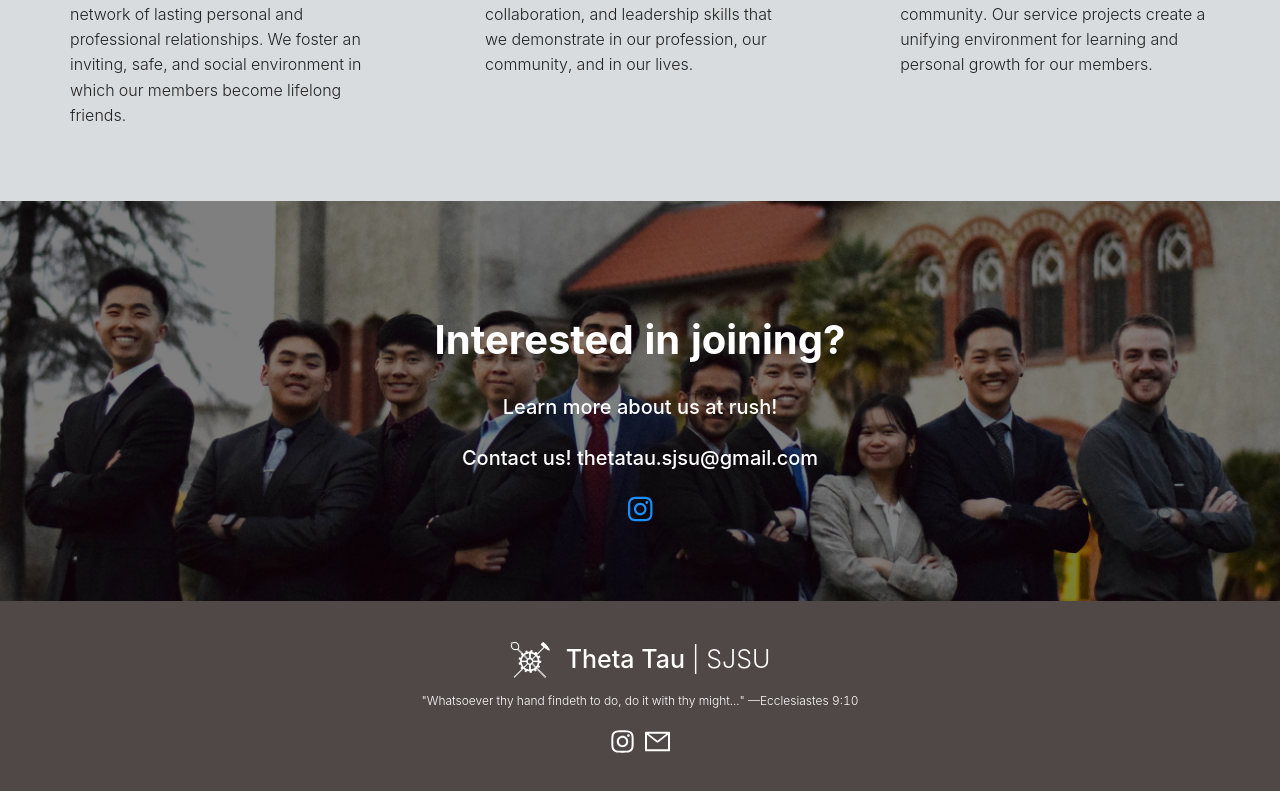
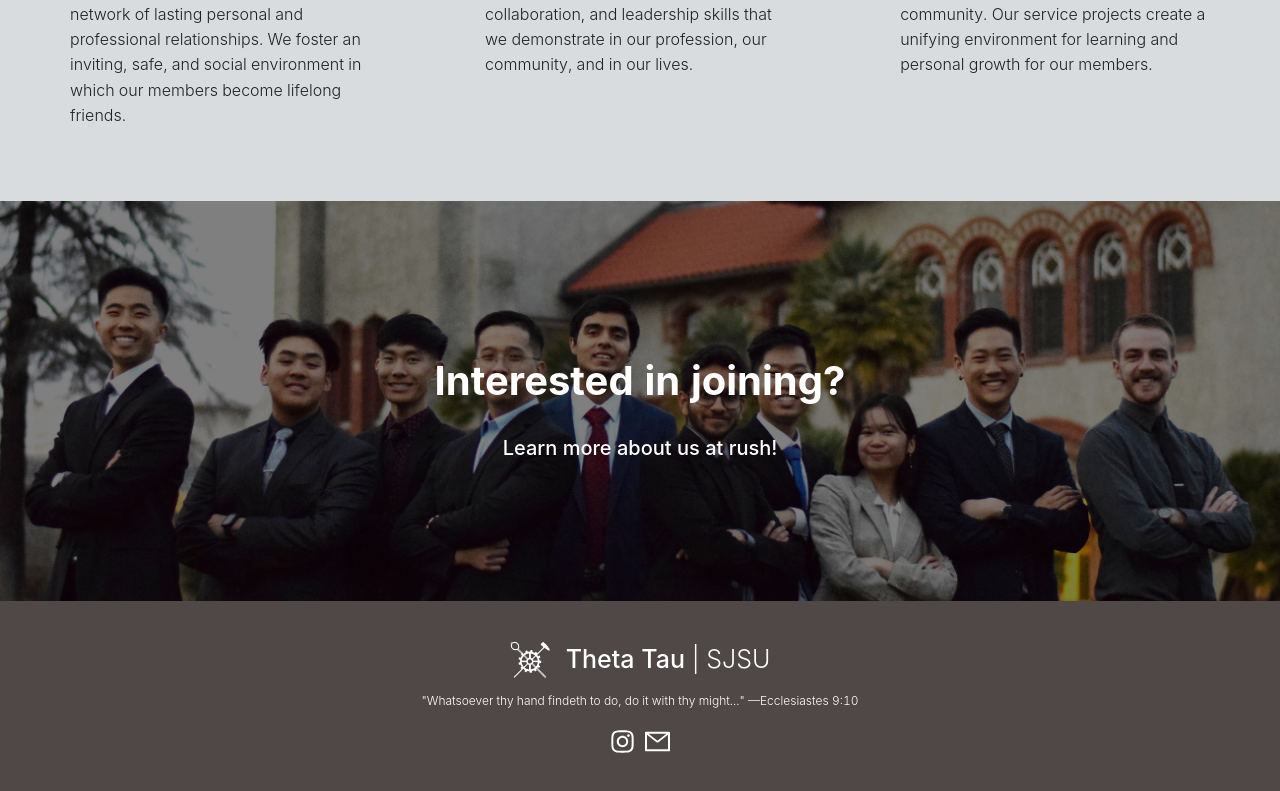
Before and after one commit to williamtnguyen/SJSU-TT, a React (Create React App) app in the folder frontend-v2/: page / in a window 1280 px wide. Shown: the part 1559-2350 px from the top of the page. Built offline with nearby package versions, Linux system fonts and the light colour scheme.

Commit message:
Remove font-awesome and opt for antd-icons

```diff
--- a/frontend-v2/package.json
+++ b/frontend-v2/package.json
@@ -4,9 +4,6 @@
   "private": true,
   "dependencies": {
     "@ant-design/icons": "^4.5.0",
-    "@fortawesome/fontawesome-svg-core": "^1.2.36",
-    "@fortawesome/free-brands-svg-icons": "^5.15.4",
-    "@fortawesome/react-fontawesome": "^0.1.16",
     "@testing-library/jest-dom": "^5.11.9",
     "@testing-library/react": "^11.2.5",
     "@testing-library/user-event": "^12.7.1",
@@ -17,7 +14,6 @@
     "react": "^17.0.1",
     "react-dom": "^17.0.1",
     "react-helmet": "^6.1.0",
-    "react-mailto": "^0.4.0",
     "react-router-dom": "^5.2.0",
     "react-scripts": "4.0.2",
     "web-vitals": "^1.1.0"
--- a/frontend-v2/src/pages/landing.js
+++ b/frontend-v2/src/pages/landing.js
@@ -1,10 +1,6 @@
 import React from 'react';
 import { Helmet } from 'react-helmet';
 import { Row, Col } from 'antd';
-import { FontAwesomeIcon } from '@fortawesome/react-fontawesome';
-import {
-  faInstagram
-} from '@fortawesome/free-brands-svg-icons';
 import CoverCarousel from '../components/CoverCarousel';
 
 import aboutThetaTau from '../images/pledge-event-cropped.jpg';
@@ -99,12 +95,6 @@ const Landing = () => {
         <div className={landingStyles.joining__text}>
           <h1>Interested in joining?</h1>
           <p>Learn more about us at rush!</p>
-          <p>Contact us! thetatau.sjsu@gmail.com</p>
-          <div className="social-container">
-            <a href="https://www.instagram.com/sjsuthetatau/?hl=en" className="insta social">
-              <FontAwesomeIcon icon={faInstagram} size="2x" />
-            </a>
-          </div>
         </div>
       </div>
     </>
```
